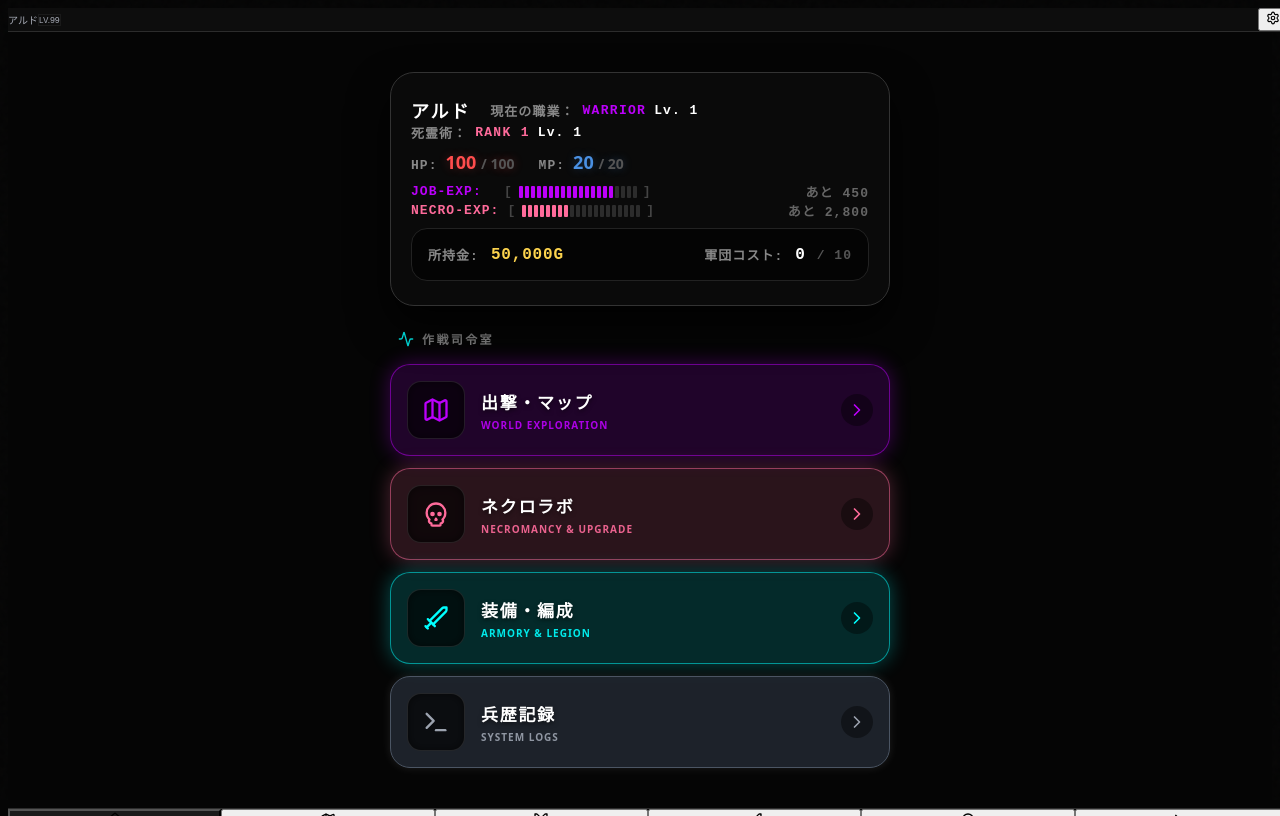
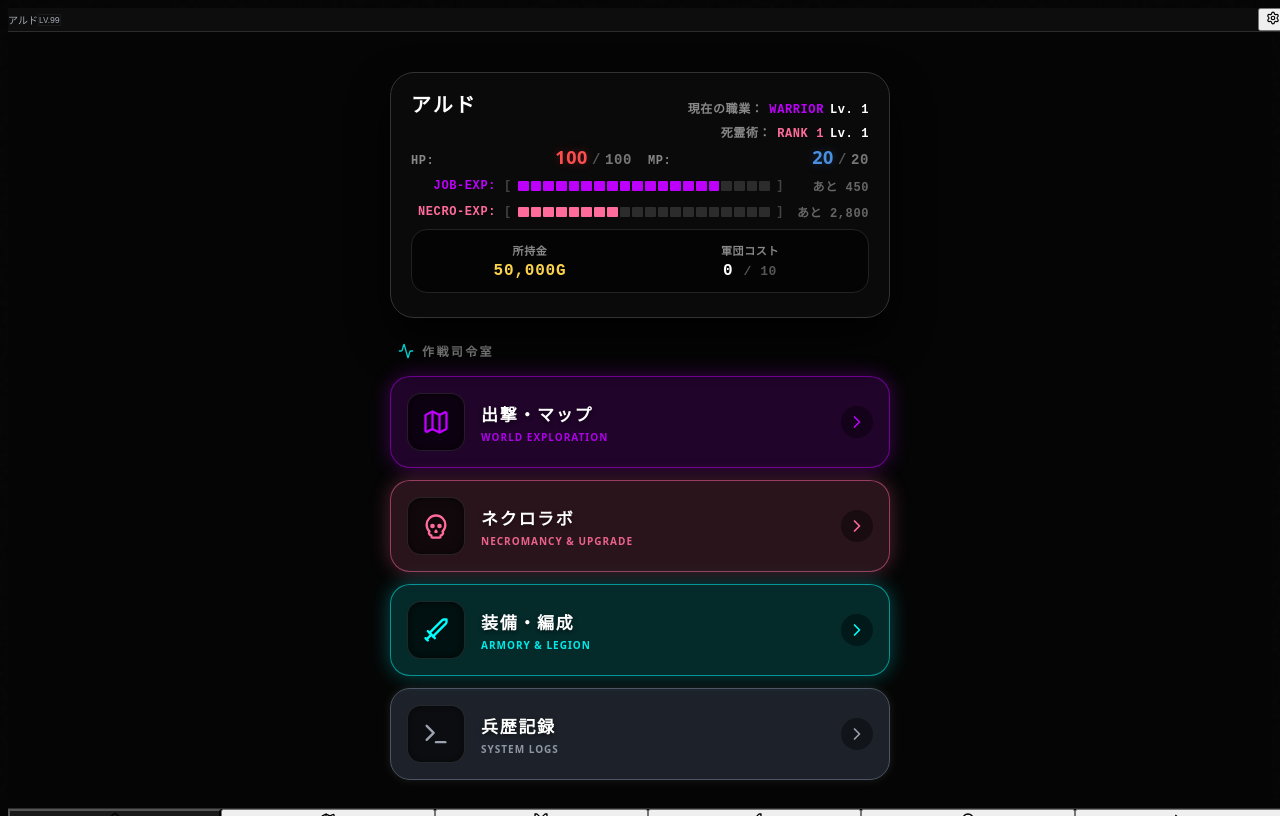
Before and after one commit to 04yutols/necro-project, a Next.js app: page / in a window 1280 px wide. Built offline with nearby package versions, Linux system fonts and the light colour scheme.

Commit message:
ホーム調整

```diff
--- a/src/components/home/HomeHero.tsx
+++ b/src/components/home/HomeHero.tsx
@@ -24,11 +24,13 @@ const ExpBar = ({ percent, color }: { percent: number, color: string }) => {
   const totalSegments = 20;
   const filled = Math.floor((percent / 100) * totalSegments);
   return (
-    <div style={{ display: 'flex', alignItems: 'center', gap: '2px', flex: 1, minWidth: '100px' }}>
+    <div style={{ display: 'flex', alignItems: 'center', gap: '2px', flex: 1, minWidth: 0 }}>
       <span style={{ color: '#444', marginRight: '4px' }}>[</span>
+      <div style={{ display: 'flex', flex: 1, justifyContent: 'space-between', gap: '2px' }}>
         {Array.from({ length: totalSegments }).map((_, i) => (
-        <div key={i} style={{ width: '4px', height: '12px', backgroundColor: i < filled ? color : '#2C2C2C', borderRadius: '1px' }} />
+          <div key={i} style={{ flex: 1, height: '10px', backgroundColor: i < filled ? color : '#2C2C2C', borderRadius: '1px' }} />
         ))}
+      </div>
       <span style={{ color: '#444', marginLeft: '4px' }}>]</span>
     </div>
   );
@@ -82,61 +84,68 @@ export function HomeHero() {
             <div className="absolute -bottom-1/4 -left-1/4 w-3/4 h-3/4 bg-[#8B0000] blur-[80px] rounded-full mix-blend-screen" />
           </div>
 
-          <div className="relative z-10 flex flex-col gap-3" style={{ fontFamily: 'ui-monospace, monospace', fontWeight: 900, fontSize: '13px', color: '#ccc', letterSpacing: '0.08em' }}>
+          <div className="relative z-10 flex flex-col gap-3" style={{ fontFamily: 'ui-monospace, monospace', fontWeight: 900, fontSize: '12px', color: '#ccc', letterSpacing: '0.05em' }}>
 
-            {/* Name and Job row */}
-            <div style={{ display: 'flex', alignItems: 'center', flexWrap: 'wrap', gap: '8px', color: '#FFF' }}>
-              <span style={{ fontSize: '18px', letterSpacing: '0.1em' }}>{player.name}</span>
-              <span style={{ marginLeft: '12px', color: '#888' }}>現在の職業：</span>
-              <span style={{ color: THEME.primary, letterSpacing: '0.1em' }}>{player.currentJobId.toUpperCase()}</span>
-              <span>Lv. {currentJob.level}</span>
+            {/* Header info */}
+            <div style={{ display: 'flex', flexDirection: 'column', gap: '6px' }}>
+              <div style={{ display: 'flex', alignItems: 'flex-end', justifyContent: 'space-between', flexWrap: 'wrap', gap: '4px' }}>
+                <span style={{ fontSize: '20px', color: '#FFF', letterSpacing: '0.1em', lineHeight: 1 }}>{player.name}</span>
+                <div style={{ display: 'flex', alignItems: 'baseline', gap: '6px' }}>
+                  <span style={{ color: '#888' }}>現在の職業：</span>
+                  <span style={{ color: THEME.primary }}>{player.currentJobId.toUpperCase()}</span>
+                  <span style={{ color: '#FFF' }}>Lv. {currentJob.level}</span>
+                </div>
               </div>
 
-            {/* Necro Rank row */}
-            <div style={{ display: 'flex', alignItems: 'center', flexWrap: 'wrap', gap: '8px' }}>
+              <div style={{ display: 'flex', alignItems: 'baseline', justifyContent: 'flex-end', gap: '6px' }}>
                 <span style={{ color: '#888' }}>死霊術：</span>
-              <span style={{ color: THEME.tertiary, letterSpacing: '0.1em' }}>RANK {necroStatus?.rank || 1}</span>
+                <span style={{ color: THEME.tertiary }}>RANK {necroStatus?.rank || 1}</span>
                 <span style={{ color: '#FFF' }}>Lv. {necroLevel}</span>
+              </div>
             </div>
 
             {/* HP/MP */}
-            <div style={{ display: 'flex', alignItems: 'center', gap: '24px', marginTop: '8px' }}>
-              <div style={{ display: 'flex', alignItems: 'baseline', gap: '8px' }}>
+            <div style={{ display: 'grid', gridTemplateColumns: '1fr 1fr', gap: '16px', marginTop: '4px' }}>
+              <div style={{ display: 'flex', alignItems: 'baseline', justifyContent: 'space-between' }}>
                 <span style={{ color: '#888' }}>HP:</span>
-                <span style={{ color: '#FF4D4D', fontFamily: 'system-ui, sans-serif', fontSize: '18px', letterSpacing: '0', textShadow: '0 0 10px rgba(255,77,77,0.3)' }}>
-                  {player.stats.hp} <span style={{ color: '#555', fontSize: '14px' }}>/ {player.stats.maxHp || 100}</span>
-                </span>
+                <div>
+                  <span style={{ color: '#FF4D4D', fontFamily: 'system-ui, sans-serif', fontSize: '18px', textShadow: '0 0 10px rgba(255,77,77,0.3)' }}>{player.stats.hp}</span>
+                  <span style={{ color: '#555', fontSize: '14px', margin: '0 4px' }}>/</span>
+                  <span style={{ color: '#777', fontSize: '14px' }}>{player.stats.maxHp || 100}</span>
                 </div>
-              <div style={{ display: 'flex', alignItems: 'baseline', gap: '8px' }}>
+              </div>
+              <div style={{ display: 'flex', alignItems: 'baseline', justifyContent: 'space-between' }}>
                 <span style={{ color: '#888' }}>MP:</span>
-                <span style={{ color: '#4A90E2', fontFamily: 'system-ui, sans-serif', fontSize: '18px', letterSpacing: '0', textShadow: '0 0 10px rgba(74,144,226,0.3)' }}>
-                  {player.stats.mp} <span style={{ color: '#555', fontSize: '14px' }}>/ {player.stats.maxMp || 20}</span>
-                </span>
+                <div>
+                  <span style={{ color: '#4A90E2', fontFamily: 'system-ui, sans-serif', fontSize: '18px', textShadow: '0 0 10px rgba(74,144,226,0.3)' }}>{player.stats.mp}</span>
+                  <span style={{ color: '#555', fontSize: '14px', margin: '0 4px' }}>/</span>
+                  <span style={{ color: '#777', fontSize: '14px' }}>{player.stats.maxMp || 20}</span>
+                </div>
               </div>
             </div>
 
-            {/* JOB EXP */}
-            <div style={{ display: 'flex', alignItems: 'center', gap: '8px', marginTop: '8px' }}>
-               <span style={{ color: THEME.primary, minWidth: '85px' }}>JOB-EXP:</span>
+            {/* EXP Bars */}
+            <div style={{ display: 'flex', flexDirection: 'column', gap: '8px', marginTop: '8px' }}>
+              <div style={{ display: 'flex', alignItems: 'center' }}>
+                 <span style={{ color: THEME.primary, width: '85px', flexShrink: 0, textAlign: 'right', paddingRight: '8px' }}>JOB-EXP:</span>
                  <ExpBar percent={jobExpPercent} color={THEME.primary} />
-               <span style={{ color: '#666', whiteSpace: 'nowrap' }}>あと {jobExpRemain.toLocaleString()}</span>
+                 <span style={{ color: '#666', width: '85px', flexShrink: 0, textAlign: 'right', whiteSpace: 'nowrap' }}>あと {jobExpRemain.toLocaleString()}</span>
               </div>
-
-            {/* NECRO EXP */}
-            <div style={{ display: 'flex', alignItems: 'center', gap: '8px' }}>
-               <span style={{ color: THEME.tertiary, minWidth: '85px' }}>NECRO-EXP:</span>
+              <div style={{ display: 'flex', alignItems: 'center' }}>
+                 <span style={{ color: THEME.tertiary, width: '85px', flexShrink: 0, textAlign: 'right', paddingRight: '8px' }}>NECRO-EXP:</span>
                  <ExpBar percent={necroExpPercent} color={THEME.tertiary} />
-               <span style={{ color: '#666', whiteSpace: 'nowrap' }}>あと {necroExpRemain.toLocaleString()}</span>
+                 <span style={{ color: '#666', width: '85px', flexShrink: 0, textAlign: 'right', whiteSpace: 'nowrap' }}>あと {necroExpRemain.toLocaleString()}</span>
+              </div>
             </div>
 
             {/* Gold & Cost Box */}
-            <div style={{ display: 'flex', alignItems: 'center', justifyContent: 'space-between', padding: '16px', backgroundColor: 'rgba(0,0,0,0.6)', borderRadius: '16px', border: '1px solid #222', marginTop: '8px' }}>
-              <div style={{ display: 'flex', alignItems: 'center', gap: '12px' }}>
-                <span style={{ color: '#888' }}>所持金:</span>
+            <div style={{ display: 'grid', gridTemplateColumns: 'minmax(0, 1fr) minmax(0, 1fr)', gap: '16px', padding: '12px 16px', backgroundColor: 'rgba(0,0,0,0.6)', borderRadius: '16px', border: '1px solid #222', marginTop: '8px' }}>
+              <div style={{ display: 'flex', flexDirection: 'column', gap: '4px', alignItems: 'center' }}>
+                <span style={{ color: '#888', fontSize: '11px' }}>所持金</span>
                 <span style={{ color: '#FCD34D', fontSize: '16px', letterSpacing: '0.05em' }}>{goldAmount.toLocaleString()}G</span>
               </div>
-              <div style={{ display: 'flex', alignItems: 'center', gap: '12px' }}>
-                <span style={{ color: '#888' }}>軍団コスト:</span>
+              <div style={{ display: 'flex', flexDirection: 'column', gap: '4px', alignItems: 'center' }}>
+                <span style={{ color: '#888', fontSize: '11px' }}>軍団コスト</span>
                 <span style={{ color: '#FFF', fontSize: '16px' }}>{currentCost} <span style={{ color: '#555', fontSize: '13px' }}>/ {maxCost}</span></span>
               </div>
             </div>
```
Lines whose indentation alone changed are shown as unchanged.
